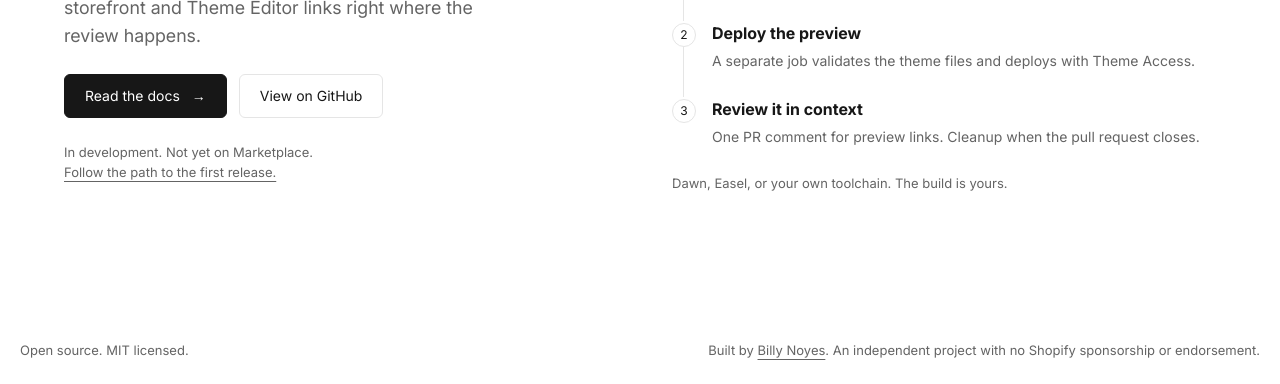
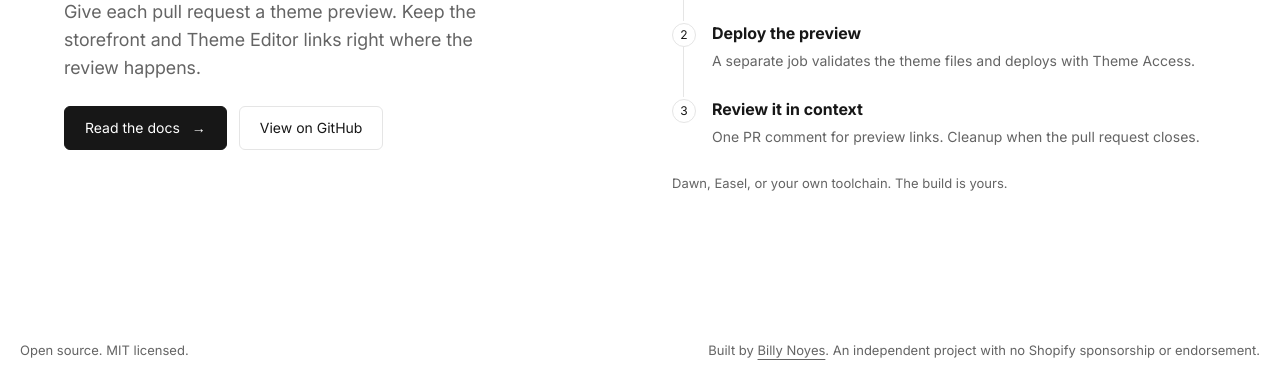
Before and after one commit to BillyNoyes/Proof, a website built with Vite: page site/index.html in a window 1280 px wide. Shown: the part 416-800 px from the top of the page. Built offline with nearby package versions, Linux system fonts and the light colour scheme; files whose address does not match are found by name.

Commit message:
Remove release notice from landing page

```diff
--- a/site/index.html
+++ b/site/index.html
@@ -77,12 +77,6 @@
               >View on GitHub</a
             >
           </div>
-          <p class="release-note">
-            In development. Not yet on Marketplace.<br /><a
-              href="%BASE_URL%docs/#release-status"
-              >Follow the path to the first release.</a
-            >
-          </p>
         </div>
         <section class="workflow" aria-labelledby="workflow-title">
           <div class="workflow-heading">
--- a/site/src/style.css
+++ b/site/src/style.css
@@ -159,13 +159,6 @@
   .hero-description {
     @apply max-w-[38ch] text-lg/7;
     color: var(--muted);
-  }
-  .release-note {
-    @apply text-[13px]/5;
-    color: var(--muted);
-  }
-  .release-note a {
-    text-decoration: underline;
   }
   .workflow {
     @apply min-w-0;
```
